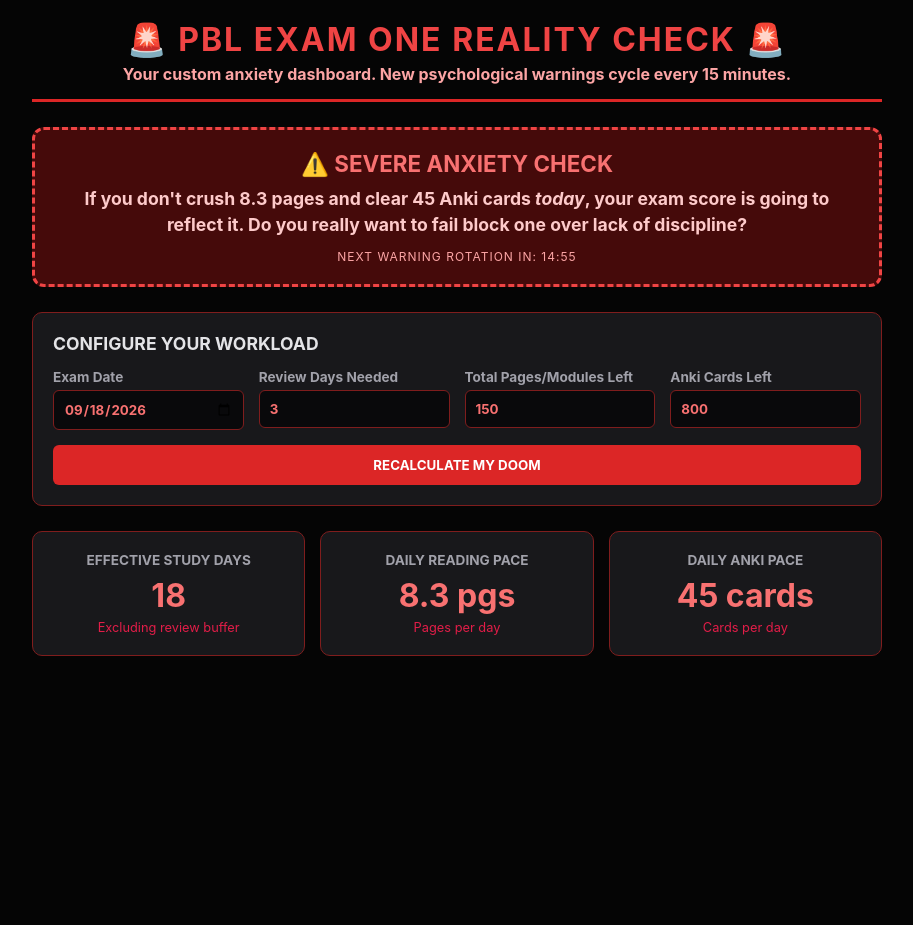
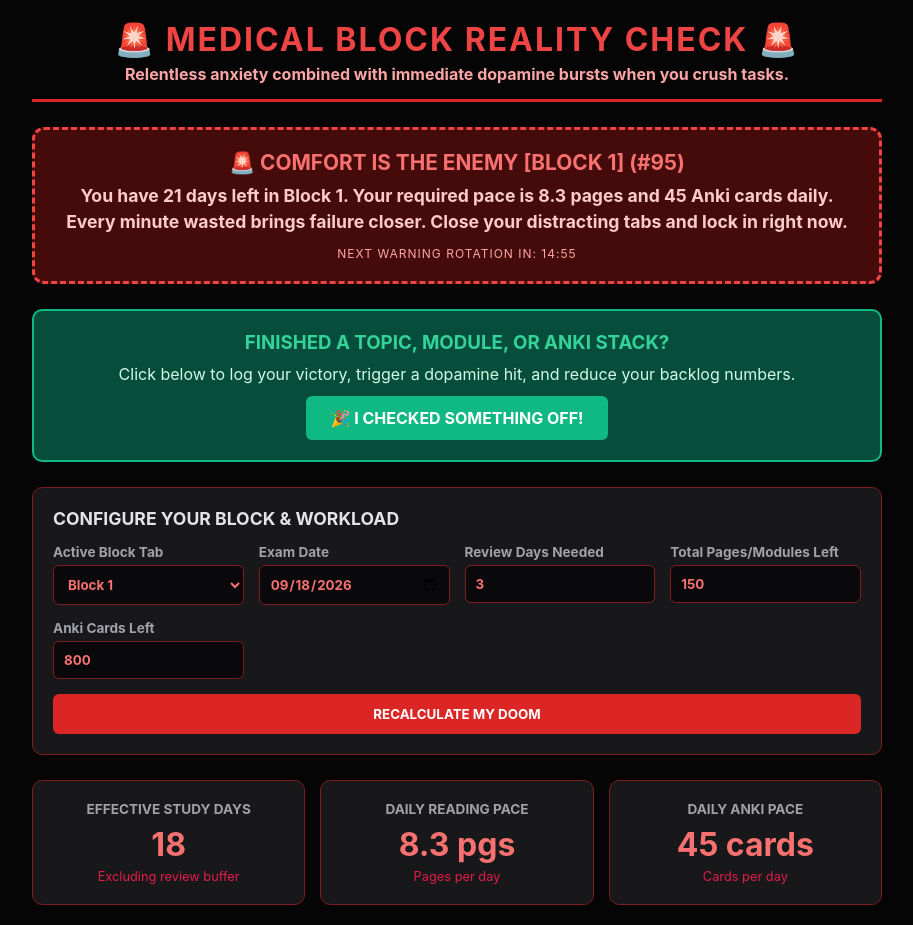
Before and after one commit to pmisra18/PBLTracker2, a plain HTML site: page index.html in a window 1280 px wide. Shown: the whole page, without its empty margins (183-1096 px from the left). Before the commit the page ends 800 px from the top, so only its background shows below. Drawn offline with Linux system fonts and the light colour scheme.

Commit message:
Update index.html

```diff
--- a/index.html
+++ b/index.html
@@ -3,7 +3,7 @@
 <head>
     <meta charset="UTF-8">
     <meta name="viewport" content="width=device-width, initial-scale=1.0">
-    <title>PANIC & LOCK-IN: PBL Exam One</title>
+    <title>PANIC & LOCK-IN: Medical Block Tracker</title>
     <style>
         * { box-sizing: border-box; margin: 0; padding: 0; font-family: -apple-system, BlinkMacSystemFont, "Segoe UI", Roboto, sans-serif; }
         body { background-color: #050505; color: #f87171; padding: 20px; }
@@ -20,8 +20,10 @@
             border-radius: 12px;
             margin-bottom: 25px;
             text-align: center;
+            position: relative;
+            overflow: hidden;
         }
-        .panic-box h2 { font-size: 1.4rem; color: #f87171; margin-bottom: 8px; text-transform: uppercase; }
+        .panic-box h2 { font-size: 1.3rem; color: #f87171; margin-bottom: 8px; text-transform: uppercase; }
         .panic-box p { font-size: 1.1rem; line-height: 1.5; font-weight: bold; }
         .cycle-timer { font-size: 0.75rem; color: #fca5a5; margin-top: 10px; text-transform: uppercase; letter-spacing: 1px; }
 
@@ -36,9 +38,22 @@
         .input-grid { display: grid; grid-template-columns: repeat(auto-fit, minmax(180px, 1fr)); gap: 15px; }
         .input-group { display: flex; flex-direction: column; gap: 5px; }
         label { font-size: 0.85rem; color: #a1a1aa; font-weight: bold; }
-        input { padding: 10px; border-radius: 6px; border: 1px solid #7f1d1d; background-color: #09090b; color: #f87171; font-weight: bold; }
+        input, select { padding: 10px; border-radius: 6px; border: 1px solid #7f1d1d; background-color: #09090b; color: #f87171; font-weight: bold; }
         .calc-btn { margin-top: 15px; width: 100%; padding: 12px; background-color: #dc2626; color: white; border: none; border-radius: 6px; font-weight: bold; cursor: pointer; text-transform: uppercase; }
         .calc-btn:hover { background-color: #b91c1c; }
+
+        .celebrate-card {
+            background-color: #064e3b;
+            border: 2px solid #10b981;
+            color: #d1fae5;
+            padding: 20px;
+            border-radius: 10px;
+            margin-bottom: 25px;
+            text-align: center;
+        }
+        .celebrate-card h3 { color: #34d399; margin-bottom: 10px; text-transform: uppercase; }
+        .done-btn { margin-top: 12px; padding: 12px 24px; background-color: #10b981; color: white; border: none; border-radius: 6px; font-weight: bold; cursor: pointer; text-transform: uppercase; font-size: 1rem; }
+        .done-btn:hover { background-color: #059669; }
 
         .metrics-grid { display: grid; grid-template-columns: repeat(auto-fit, minmax(200px, 1fr)); gap: 15px; }
         .metric-card {
@@ -51,26 +66,64 @@
         .metric-card h3 { font-size: 0.85rem; color: #a1a1aa; text-transform: uppercase; margin-bottom: 8px; }
         .metric-value { font-size: 2rem; font-weight: bold; color: #f87171; }
         .metric-sub { font-size: 0.8rem; color: #e11d48; margin-top: 5px; }
+
+        /* Confetti Animation Style */
+        @keyframes fall {
+            0% { transform: translateY(-20px) rotate(0deg); opacity: 1; }
+            100% { transform: translateY(300px) rotate(360deg); opacity: 0; }
+        }
+        .confetti {
+            position: absolute;
+            width: 8px;
+            height: 14px;
+            background-color: #34d399;
+            animation: fall 1.5s ease-in-out forwards;
+            z-index: 10;
+        }
     </style>
 </head>
 <body>
     <div class="dashboard-container">
         <header>
-            <h1>🚨 PBL Exam One Reality Check 🚨</h1>
-            <p>Your custom anxiety dashboard. New psychological warnings cycle every 15 minutes.</p>
+            <h1>🚨 Medical Block Reality Check 🚨</h1>
+            <p>Relentless anxiety combined with immediate dopamine bursts when you crush tasks.</p>
         </header>
 
         <!-- Dynamic Panic Message Box -->
         <div class="panic-box" id="panic-box">
             <h2>⚠️ Status: Ready</h2>
-            <p>Enter your metrics below to calculate how severe your backlog is.</p>
+            <p>Select your active block and input your numbers below to calculate your backlog.</p>
             <div class="cycle-timer" id="cycle-timer">Next warning rotation in: 15:00</div>
+        </div>
+
+        <!-- Task Completion Celebration Card -->
+        <div class="celebrate-card">
+            <h3>Finished a Topic, Module, or Anki Stack?</h3>
+            <p>Click below to log your victory, trigger a dopamine hit, and reduce your backlog numbers.</p>
+            <button class="done-btn" id="done-btn">🎉 I Checked Something Off!</button>
         </div>
 
         <!-- Manual Input Form -->
         <div class="input-card">
-            <h3>Configure Your Workload</h3>
+            <h3>Configure Your Block & Workload</h3>
             <div class="input-grid">
+                <div class="input-group">
+                    <label>Active Block Tab</label>
+                    <select id="sheet-tab">
+                        <option value="Block 1">Block 1</option>
+                        <option value="Block 2">Block 2</option>
+                        <option value="Block 3">Block 3</option>
+                        <option value="Block 4">Block 4</option>
+                        <option value="Block 5">Block 5</option>
+                        <option value="Block 6">Block 6</option>
+                        <option value="MSK Block">MSK Block</option>
+                        <option value="Cardio Block">Cardio Block</option>
+                        <option value="Pulm Block">Pulm Block</option>
+                        <option value="Renal Block">Renal Block</option>
+                        <option value="GI Block">GI Block</option>
+                        <option value="Neuro Block">Neuro Block</option>
+                    </select>
+                </div>
                 <div class="input-group">
                     <label>Exam Date</label>
                     <input type="date" id="exam-date">
@@ -112,67 +165,104 @@
     </div>
 
     <script>
+        const sheetTabSelect = document.getElementById('sheet-tab');
         const examDateInput = document.getElementById('exam-date');
         const reviewDaysInput = document.getElementById('review-days');
         const pagesLeftInput = document.getElementById('pages-left');
         const ankiLeftInput = document.getElementById('anki-left');
         const calculateBtn = document.getElementById('calculate-btn');
+        const doneBtn = document.getElementById('done-btn');
 
         const panicBox = document.getElementById('panic-box');
         const daysLeftEl = document.getElementById('days-left');
         const readingPaceEl = document.getElementById('reading-pace');
         const ankiPaceEl = document.getElementById('anki-pace');
 
-        // Set default exam date to 3 weeks from today if empty
         const defaultDate = new Date();
         defaultDate.setDate(defaultDate.getDate() + 21);
         examDateInput.valueAsDate = defaultDate;
 
         let warningList = [];
-        let cycleSecondsLeft = 15 * 60; // 15 minutes in seconds
+        let cycleSecondsLeft = 15 * 60;
         let countdownInterval = null;
+        let rotationInterval = null;
 
-        function generateWarnings(dailyReading, dailyAnki, totalDaysUntilExam) {
-            warningList = [
-                {
-                    title: "🚨 CRITICAL WARNING: TIME IS RUNNING OUT",
-                    text: `You have only <b>${totalDaysUntilExam} days</b> left. Every hour you spend procrastinating guarantees you will drown in material. Your competitors are already reviewing. Open your notes right now.`
-                },
-                {
-                    title: "⚠️ SEVERE ANXIETY CHECK",
-                    text: `If you don't crush <b>${dailyReading} pages</b> and clear <b>${dailyAnki} Anki cards</b> <i>today</i>, your exam score is going to reflect it. Do you really want to fail block one over lack of discipline?`
-                },
-                {
-                    title: "🔥 FEAR FACTOR: TICK-TOCK",
-                    text: `Your future career depends on mastering this exact material, yet here you are looking at a warning screen. Close everything else and lock in immediately!`
-                },
-                {
-                    title: "🛑 PANIC MODE ENGAGED",
-                    text: `You are falling behind schedule. The workload isn't going to shrink itself. Get through your reading pace or prepare to face the consequences on exam day.`
-                },
-                {
-                    title: "💀 FAILURE IS A CHOICE",
-                    text: `And right now, your habits look like you're choosing it. Hit your target quotas of <b>${dailyReading} pgs</b> and <b>${dailyAnki} cards</b> before it's mathematically impossible to catch up.`
-                },
-                {
-                    title: "⚡ COMFORT IS THE ENEMY",
-                    text: `While you're hesitating, blocks of material are piling up. Stop wasting precious minutes and start grinding through your queue right now.`
-                }
+        const praiseMessages = [
+            "🏆 BOOM! One step closer to becoming a licensed physician. Keep that momentum going!",
+            "🔥 LET'S GO! Workload successfully decreased. Don't stop now—feed the streak!",
+            "⚡ Absolute clinical dominance! You crushed that task. Knock out the next one!",
+            "🌟 Incredible work! That's one less thing standing between you and passing exam day.",
+            "💪 Massive win! Your future patients would be proud. Time for the next module!"
+        ];
+
+        function generateWarnings(dailyReading, dailyAnki, totalDaysUntilExam, blockName) {
+            warningList = [];
+            const themes = [
+                "CRITICAL WARNING", "SEVERE ANXIETY CHECK", "FEAR FACTOR",
+                "PANIC MODE ENGAGED", "FAILURE IS A CHOICE", "COMFORT IS THE ENEMY",
+                "WAKE UP CALL", "REALITY CHECK", "CLINICAL COMPETENCY ALERT", "BOARD EXAM PRESSURE"
             ];
+
+            for (let i = 1; i <= 300; i++) {
+                const theme = themes[i % themes.length];
+                warningList.push({
+                    title: `🚨 ${theme} [${blockName}] (#${i})`,
+                    text: `You have <b>${totalDaysUntilExam} days</b> left in ${blockName}. Your required pace is <b>${dailyReading} pages</b> and <b>${dailyAnki} Anki cards</b> daily. Every minute wasted brings failure closer. Close your distracting tabs and lock in right now.`
+                });
+            }
         }
 
         function displayNextWarning() {
             if (warningList.length === 0) return;
-            // Pick a random warning from the pool
             const randomMsg = warningList[Math.floor(Math.random() * warningList.length)];
 
-            // Re-render the panic box keeping the countdown timer element intact
             panicBox.innerHTML = `
                 <h2>${randomMsg.title}</h2>
                 <p>${randomMsg.text}</p>
                 <div class="cycle-timer" id="cycle-timer">Next warning rotation in: 15:00</div>
             `;
-            cycleSecondsLeft = 15 * 60; // Reset countdown
+            cycleSecondsLeft = 15 * 60;
+        }
+
+        function triggerCelebration() {
+            // Pick a random celebratory praise
+            const praise = praiseMessages[Math.floor(Math.random() * praiseMessages.length)];
+
+            panicBox.style.backgroundColor = "#064e3b";
+            panicBox.style.borderColor = "#10b981";
+            panicBox.innerHTML = `
+                <h2>🎉 TASK CRUSHED! 🎉</h2>
+                <p style="color: #d1fae5;">${praise}</p>
+                <div class="cycle-timer" style="color: #6ee7b7;">Anxiety warnings returning shortly...</div>
+            `;
+
+            // Spawn confetti bits inside the panic box
+            for (let i = 0; i < 30; i++) {
+                const confetti = document.createElement('div');
+                confetti.classList.add('confetti');
+                confetti.style.left = `${Math.random() * 100}%`;
+                confetti.style.backgroundColor = ['#34d399', '#60a5fa', '#facc15', '#f43f5e'][Math.floor(Math.random() * 4)];
+                confetti.style.animationDelay = `${Math.random() * 0.5}s`;
+                panicBox.appendChild(confetti);
+
+                setTimeout(() => confetti.remove(), 1500);
+            }
+
+            // Automatically reduce input fields to simulate progress
+            let currentPages = parseInt(pagesLeftInput.value) || 0;
+            let currentAnki = parseInt(ankiLeftInput.value) || 0;
+            pagesLeftInput.value = Math.max(0, currentPages - 5);
+            ankiLeftInput.value = Math.max(0, currentAnki - 50);
+
+            // Recalculate metrics with new reduced counts
+            calculateMetrics();
+
+            // Revert back to panic theme after 6 seconds
+            setTimeout(() => {
+                panicBox.style.backgroundColor = "#450a0a";
+                panicBox.style.borderColor = "#ef4444";
+                displayNextWarning();
+            }, 6000);
         }
 
         function formatTimerDisplay() {
@@ -184,6 +274,7 @@
         }
 
         function calculateMetrics() {
+            const selectedBlock = sheetTabSelect.options[sheetTabSelect.selectedIndex].text;
             const examDate = new Date(examDateInput.value);
             const today = new Date();
             today.setHours(0,0,0,0);
@@ -203,9 +294,8 @@
             readingPaceEl.textContent = `${dailyReading} pgs`;
             ankiPaceEl.textContent = `${dailyAnki} cards`;
 
-            // Populate warning pool based on latest numbers
-            generateWarnings(dailyReading, dailyAnki, totalDaysUntilExam);
-            displayNextWarning(); // Show first warning immediately
+            generateWarnings(dailyReading, dailyAnki, totalDaysUntilExam, selectedBlock);
+            displayNextWarning();
         }
 
         calculateBtn.addEventListener('click', () => {
@@ -213,16 +303,19 @@
             resetIntervals();
         });
 
+        doneBtn.addEventListener('click', () => {
+            triggerCelebration();
+        });
+
         function resetIntervals() {
             clearInterval(countdownInterval);
+            clearInterval(rotationInterval);
             cycleSecondsLeft = 15 * 60;
 
-            // Interval for 15-minute warning rotation (15 * 60 * 1000 ms)
-            setInterval(() => {
+            rotationInterval = setInterval(() => {
                 displayNextWarning();
             }, 15 * 60 * 1000);
 
-            // Interval for ticking down the visual timer every 1 second
             countdownInterval = setInterval(() => {
                 if (cycleSecondsLeft > 0) {
                     cycleSecondsLeft--;
@@ -231,7 +324,6 @@
             }, 1000);
         }
 
-        // Initial run on load
         calculateMetrics();
         resetIntervals();
     </script>
```
